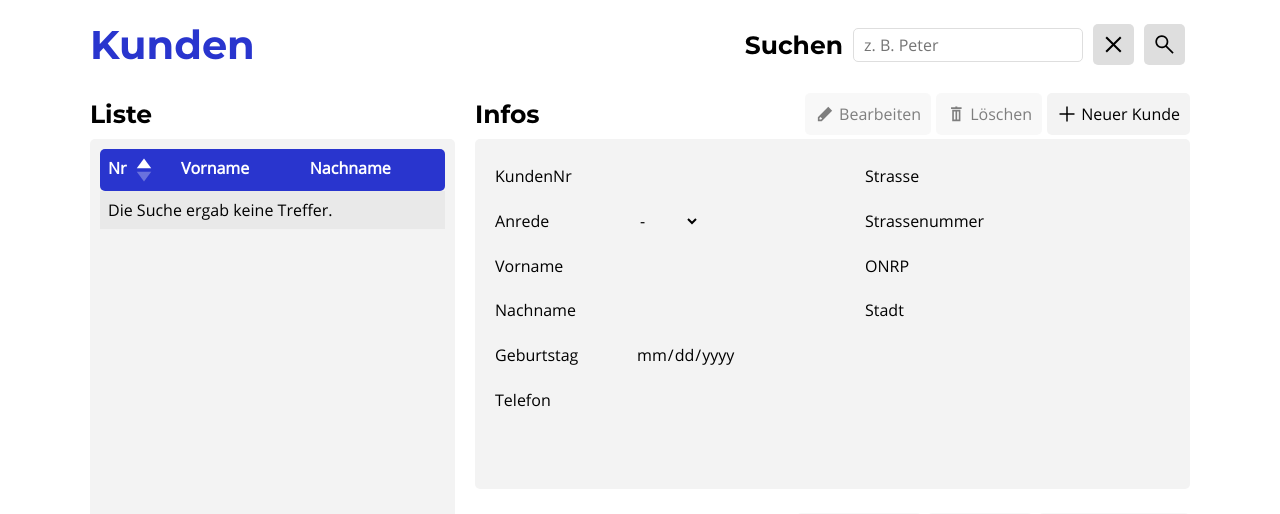
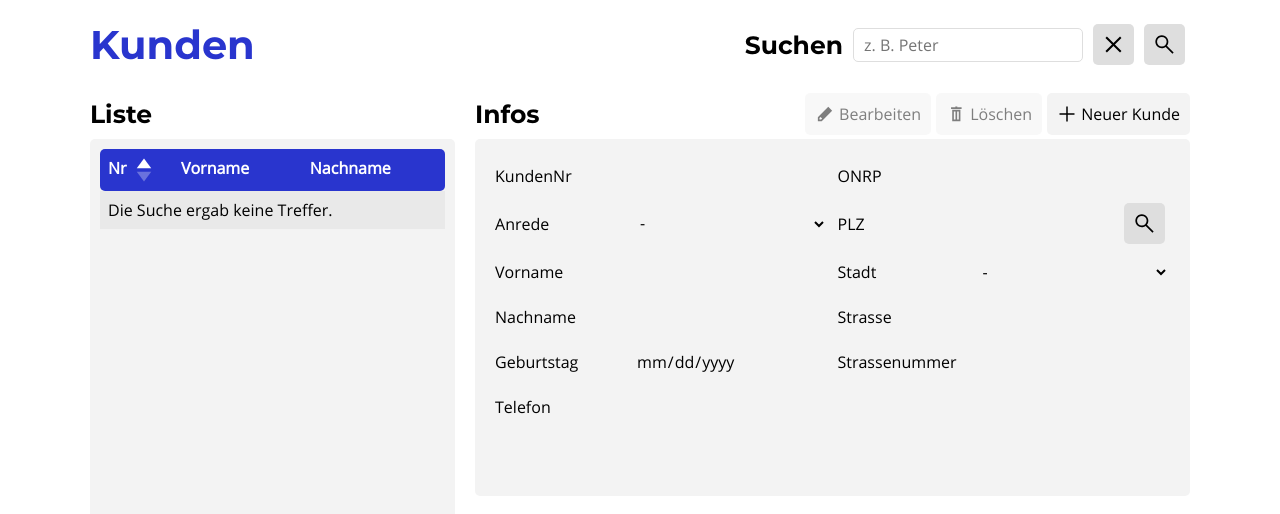
Before and after one commit to MFdesigns/videothek, a PHP site: page /views/CustomerView.php in a window 1280 px wide. Shown: the part 73-587 px from the top of the page. Run offline with PHP 8.4, Linux system fonts and the light colour scheme; the template is opened without the code that fills it, so the values that code supplies are empty; some libraries are stand-ins or nearby versions.

Commit message:
Fixed info styling

```diff
--- a/database/video_library.sql
+++ b/database/video_library.sql
@@ -34,7 +34,7 @@ CREATE TABLE TCustomers (
     CustName VARCHAR(128),
     CustSurname VARCHAR(128),
     CustBirthday DATE,
-    CustPhoneNumber INT,
+    CustPhoneNumber VARCHAR(10),
     CustStreet VARCHAR(128),
     CustStreetNumber VARCHAR(16),
     CustDeleted BOOL DEFAULT false,
@@ -47,7 +47,7 @@ CREATE TABLE TLendings (
     LendFrom DATE,
     LendUntil DATE,
     LendDeleted BOOL,
-    VidNumber INT,
+    VidNumber INT DEFAULT false,
     CustId INT,
     PRIMARY KEY (LendId)
 );
--- a/src/controllers/CustomerAPIController.php
+++ b/src/controllers/CustomerAPIController.php
@@ -176,6 +176,7 @@ class CustomerAPIController extends APIController {
     $customer["street"] = $result["CustStreet"];
     $customer["streetNumber"] = $result["CustStreetNumber"];
     $customer["onrp"] = $result["PlaceONRP"];
+    $customer["plz"] = $result["PlacePLZ"];
     $customer["city"] = $result["PlaceCity"];
     $customer["href"] = $href;
 
@@ -198,6 +199,7 @@ class CustomerAPIController extends APIController {
       isset($data["birthday"]) &&
       isset($data["phone"]) &&
       isset($data["street"]) &&
+      isset($data["onrp"]) &&
       isset($data["streetNumber"])
     ) {
       // Validate customer data
@@ -206,6 +208,7 @@ class CustomerAPIController extends APIController {
       $validBirthday = "/^[0-9]{4}-(0[1-9]{1}|1[0-2]{1})-(0[1-9]{1}|1[0-9]{1}|2[0-9]{1}|3[01]{1})$/";
       $validPhone = "/^[0-9]{10}$/";
       $validStreetNumber = "/^[0-9]+[a-zA-Z]*$/";
+      $validONRP = "/^[1-9]{1}[0-9]{2,3}$/";
 
       if (
         preg_match($validTitle, $data["title"]) === 0 ||
@@ -214,6 +217,7 @@ class CustomerAPIController extends APIController {
         preg_match($validBirthday, $data["birthday"]) === 0 ||
         preg_match($validPhone, $data["phone"]) === 0 ||
         preg_match($validName, $data["street"]) === 0 ||
+        preg_match($validONRP, $data["onrp"]) === 0 ||
         preg_match($validStreetNumber, $data["streetNumber"]) === 0
       ) {
         return false;
--- a/src/css/customer_style.css
+++ b/src/css/customer_style.css
@@ -395,37 +395,20 @@ tbody tr:nth-child(odd) {
 
 .info-form__inputs {
   display: grid;
-  grid-template-columns: 1fr 1fr;
+  grid-template-columns: 120px 1fr 120px 1fr;
   grid-template-rows: repeat(6, auto);
-  grid-template-areas:
-  "id         street"
-  "title      street-number"
-  "name       onrp"
-  "surname    city"
-  "birthday   ."
-  "phone      ."
-  ;
   row-gap: 10px;
   column-gap: 10px;
-  width: 100%;
-}
-
-.info-form__item {
-  display: flex;
-  flex-direction: row;
   align-items: center;
 }
 
-.info-form__item > label {
-  width: 130px;
-}
-
 .info-form__input {
+  width: 100%;
+  min-width: 0;
   padding: 5px 10px 5px 10px;
   background-color: white;
   border: 1px solid var(--grey-color);
   border-radius: 5px;
-  width: auto;
 }
 .info-form__input:hover:disabled {
   cursor: default;
@@ -438,36 +421,107 @@ tbody tr:nth-child(odd) {
 }
 
 /* All customer info inputs */
-.cust-id {
-  grid-area: id;
+#cust-id-label {
+  grid-column: 1;
+  grid-row: 1;
 }
-.cust-title {
-  grid-area: title;
+#cust-id-input {
+  grid-column: 2;
+  grid-row: 1;
 }
-.cust-name {
-  grid-area: name;
+
+#cust-title-label {
+  grid-column: 1;
+  grid-row: 2;
 }
-.cust-surname {
-  grid-area: surname;
+#cust-title-input {
+  grid-column: 2;
+  grid-row: 2;
 }
-.cust-birthday {
-  grid-area: birthday;
+
+#cust-name-label {
+  grid-column: 1;
+  grid-row: 3;
 }
-.cust-phone {
-  grid-area: phone;
+#cust-name-input {
+  grid-column: 2;
+  grid-row: 3;
 }
-.cust-street {
-  grid-area: street;
+
+#cust-surname-label {
+  grid-column: 1;
+  grid-row: 4;
 }
-.cust-street-number {
-  grid-area: street-number;
+#cust-surname-input {
+  grid-column: 2;
+  grid-row: 4;
 }
-.cust-onrp {
-  grid-area: onrp;
+
+#cust-birthday-label {
+  grid-column: 1;
+  grid-row: 5;
 }
-.cust-city {
-  grid-area: city;
+#cust-birthday-input {
+  grid-column: 2;
+  grid-row: 5;
 }
+
+#cust-phone-label {
+  grid-column: 1;
+  grid-row: 6;
+}
+#cust-phone-input {
+  grid-column: 2;
+  grid-row: 6;
+}
+
+#cust-onrp-label {
+  grid-column: 3;
+  grid-row: 1;
+}
+#cust-onrp-input {
+  grid-column: 4;
+  grid-row: 1;
+}
+
+#cust-plz-label {
+  grid-column: 3;
+  grid-row: 2;
+}
+#plz-search {
+  display: flex;
+  flex-direction: row;
+  grid-column: 4;
+  grid-row: 2;
+}
+
+#cust-city-label {
+  grid-column: 3;
+  grid-row: 3;
+}
+#cust-city-input {
+  grid-column: 4;
+  grid-row: 3;
+}
+
+#cust-street-label {
+  grid-column: 3;
+  grid-row: 4;
+}
+#cust-street-input {
+  grid-column: 4;
+  grid-row: 4;
+}
+
+#cust-street-number-label {
+  grid-column: 3;
+  grid-row: 5;
+}
+#cust-street-number-input {
+  grid-column: 4;
+  grid-row: 5;
+}
+
 
 .info-form__action {
   visibility: hidden;
@@ -494,8 +548,24 @@ tbody tr:nth-child(odd) {
   left: 0;
   height: 100%;
   width: 100%;
-  background-color: var(--grey-color);
+  background-color: var(--not-quite-white);
   border-radius: 5px;
+  padding: 20px;
+}
+
+#cust-lending-form {
+  display: grid;
+  grid-template-columns: 1fr 1fr;
+  grid-template-rows: repeat(4, auto);
+  row-gap: 10px;
+  column-gap: 10px;
+  margin: 20px 0 0 0;
+}
+
+.cust-lending-form__actions {
+  justify-self: end;
+  grid-column: 2;
+  grid-row: 4;
 }
 
 /* Footer */
--- a/src/models/CustomerModel.php
+++ b/src/models/CustomerModel.php
@@ -33,7 +33,11 @@ class CustomerModel {
    * @return PDOStatement
    */
   function search($keyword, $orderBy = "CustId", $direction = "ASC") {
-    $sql = "SELECT CustId, CustName, CustSurname FROM TCustomers WHERE CustDeleted = false AND (CustId LIKE '$keyword' OR CustName LIKE '%$keyword%' OR CustSurname LIKE '%$keyword%') ORDER BY $orderBy $direction";
+    $sql = "SELECT CustId, CustName, CustSurname
+            FROM TCustomers
+            WHERE CustDeleted = false
+            AND (CustId LIKE '$keyword' OR CustName LIKE '%$keyword%' OR CustSurname LIKE '%$keyword%')
+            ORDER BY $orderBy $direction";
     $result = $this->conn->query($sql);
     return $result;
   }
@@ -45,7 +49,9 @@ class CustomerModel {
    * @return string[]
    */
   function getById($custId) {
-    $sql = "SELECT CustId, CustTitle, CustName, CustSurname, CustBirthday, CustPhoneNumber, CustStreet, CustStreetNumber, TPlaces.PlaceONRP, PlaceCity FROM TCustomers, TPlaces WHERE TCustomers.PlaceONRP = TPlaces.PlaceONRP AND CustId = $custId AND CustDeleted = false";
+    $sql = "SELECT CustId, CustTitle, CustName, CustSurname, CustBirthday, CustPhoneNumber, CustStreet, CustStreetNumber, TPlaces.PlaceONRP, PlaceCity, PlacePLZ
+    FROM TCustomers, TPlaces
+    WHERE TCustomers.PlaceONRP = TPlaces.PlaceONRP AND CustId = $custId AND CustDeleted = false";
     $result = $this->conn->query($sql);
     return $result->fetch(PDO::FETCH_ASSOC);
   }
@@ -58,7 +64,16 @@ class CustomerModel {
    * @return PDOStatement
    */
   function updateById($id, $data) {
-    $sql = "UPDATE TCustomers SET CustTitle='" . $data["title"] . "', CustName='" . $data["name"] . "', CustSurname='" . $data["surname"] . "', CustBirthday='" . $data["birthday"] . "', CustPhoneNumber='" . $data["phone"] . "', CustStreet='" . $data["street"] . "', CustStreetNumber='" . $data["streetNumber"] . "' WHERE CustId=$id";
+    $sql = "UPDATE TCustomers
+            SET CustTitle='" . $data["title"] . "',
+            CustName='" . $data["name"] . "',
+            CustSurname='" . $data["surname"] . "',
+            CustBirthday='" . $data["birthday"] . "',
+            CustPhoneNumber='" . $data["phone"] . "',
+            CustStreet='" . $data["street"] . "',
+            PlaceONRP=" . $data["onrp"] . ",
+            CustStreetNumber='" . $data["streetNumber"] . "'
+            WHERE CustId=$id";
     $result = $this->conn->query($sql);
     return $result;
   }
--- a/src/views/CustomerView.php
+++ b/src/views/CustomerView.php
@@ -120,61 +120,60 @@
       <div class="section__content">
         <form id="cust-info-form" class="info-form" action="" data-href="">
           <div class="info-form__inputs">
+            <!-- Customer id -->
+            <label id="cust-id-label" class="text--dark" for="cust-id-input">KundenNr</label>
+            <input name="id" id="cust-id-input" class="info-form__input text--dark" type="text" autocomplete="off" readonly required>
 
-            <div class="cust-id info-form__item">
-              <!-- Customer ID -->
-              <label class="text--dark" for="cust-id__input">KundenNr</label>
-              <input name="id" id="cust-id__input" class="info-form__input text--dark" type="text" autocomplete="off" readonly required>
+            <!-- Title -->
+            <label id="cust-title-label" class="text--dark" for="cust-title-input">Anrede</label>
+            <select name="title" id="cust-title-input" class="info-form__input text--dark cust-info-item-editable" disabled required>
+              <option value="" selected>-</option>
+              <option value="Frau">Frau</option>
+              <option value="Herr">Herr</option>
+            </select>
+
+            <!-- Name -->
+            <label id="cust-name-label" class="text--dark" for="cust-name-input">Vorname</label>
+            <input name="name" id="cust-name-input" class="info-form__input text--dark cust-info-item-editable" type="text" autocomplete="off" title="Darf nur aus Buchstaben bestehen und länger als 2 Zeichen sein" pattern="^[^\d]{2,}$" readonly required>
+
+            <!-- Surname -->
+            <label id="cust-surname-label" class="text--dark" for="cust-surname-input">Nachname</label>
+            <input name="surname" id="cust-surname-input" class="info-form__input text--dark cust-info-item-editable" type="text" autocomplete="off" title="Darf nur aus Buchstaben bestehen und länger als 2 Zeichen sein" pattern="^[^\d]{2,}$" readonly required>
+
+            <!-- birthday -->
+            <label id="cust-birthday-label" class="text--dark" for="cust-birthdaylinput">Geburtstag</label>
+            <input name="birthday" id="cust-birthday-input" class="info-form__input text--dark cust-info-item-editable" type="date" autocomplete="off" readonly required>
+
+            <!-- phone -->
+            <label id="cust-phone-label" class="text--dark" for="cust-phone-input">Telefon</label>
+            <input name="phone" id="cust-phone-input" class="info-form__input text--dark cust-info-item-editable" type="text" autocomplete="off" title="Darf nur aus Zahlen bestehen und 10 Zeichen lang sein" pattern="^[\d]{10}$" readonly required>
+
+            <!-- ONRP -->
+            <label id="cust-onrp-label" class="text--dark" for="cust-onrp-input">ONRP</label>
+            <input name="onrp" id="cust-onrp-input" type="text" class="info-form__input text--dark" autocomplete="off" readonly required>
+
+            <!-- PLZ -->
+            <label id="cust-plz-label" class="text--dark" for="cust-plz-input">PLZ</label>
+            <div id="plz-search">
+              <input id="cust-plz-input" type="text" class="info-form__input text--dark cust-info-item-editable" autocomplete="off" readonly required>
+              <button type="button" id="plz-search-btn" class="icon-button">
+                <img src="/res/icons/search_icon.svg" alt="Kunden durchsuchen Icon">
+              </button>
             </div>
-            <div class="cust-title info-form__item">
-              <!-- Customer title -->
-              <label class="text--dark" for="cust-title__input">Anrede</label>
-              <select name="title" id="cust-title__input" class="info-form__input text--dark cust-info-item-editable" disabled required>
-                <option value="" selected>-</option>
-                <option value="Frau">Frau</option>
-                <option value="Herr">Herr</option>
-              </select>
-            </div>
-            <div class="cust-name info-form__item">
-              <!-- Customer name -->
-              <label class="text--dark" for="cust-name__input">Vorname</label>
-              <input name="name" class="info-form__input text--dark cust-info-item-editable" type="text" id="cust-name__input" autocomplete="off" title="Darf nur aus Buchstaben bestehen und länger als 2 Zeichen sein" pattern="^[^\d]{2,}$" readonly required>
-            </div>
-            <div class="cust-surname info-form__item">
-              <!-- Customer surname -->
-              <label class="text--dark" for="cust-surname__input">Nachname</label>
-              <input name="surname" class="info-form__input text--dark cust-info-item-editable" type="text" id="cust-surname__input" autocomplete="off" title="Darf nur aus Buchstaben bestehen und länger als 2 Zeichen sein" pattern="^[^\d]{2,}$" readonly required>
-            </div>
-            <div class="cust-birthday info-form__item">
-              <!-- Customer birthday -->
-              <label class="text--dark" for="cust-birthday__input">Geburtstag</label>
-              <input name="birthday" class="info-form__input text--dark cust-info-item-editable" type="date" id="cust-birthday__input" autocomplete="off" readonly required>
-            </div>
-            <div class="cust-phone info-form__item">
-              <!-- Customer phone -->
-              <label class="text--dark" for="cust-phone__input">Telefon</label>
-              <input name="phone" class="info-form__input text--dark cust-info-item-editable" type="text" id="cust-phone__input" autocomplete="off" title="Darf nur aus Zahlen bestehen und 10 Zeichen lang sein" pattern="^[\d]{10}$" readonly required>
-            </div>
-            <div class="cust-street info-form__item">
-              <!-- Customer street -->
-              <label class="text--dark" for="cust-street__input">Strasse</label>
-              <input name="street" class="info-form__input text--dark cust-info-item-editable" type="text" id="cust-street__input" autocomplete="off" title="Darf nur aus Buchstaben bestehen und länger als 2 Zeichen sein" pattern="^[^\d]{2,}$" readonly required>
-            </div>
-            <div class="cust-street-number info-form__item">
-              <!-- Customer street number -->
-              <label class="text--dark" for="cust-street-number__input">Strassenummer</label>
-              <input name="streetNumber" class="info-form__input text--dark cust-info-item-editable" type="text" id="cust-street-number__input" autocomplete="off" title="Muss mit einer Zahl beginnen, eventuell gefolgt von Buchstaben" pattern="^[\d]+[a-zA-Z]*$" readonly required>
-            </div>
-            <div class="cust-onrp info-form__item">
-              <!-- Customer ONRP -->
-              <label class="text--dark" for="cust-onrp__input">ONRP</label>
-              <input name="onrp" type="text" id="cust-onrp__input" class="info-form__input text--dark" autocomplete="off" readonly required>
-            </div>
-            <div class="cust-city info-form__item">
-              <!-- Customer city -->
-              <label class="text--dark" for="cust-city__input">Stadt</label>
-              <input name="city" type="text" id="cust-city__input" class="info-form__input text--dark" autocomplete="off" readonly required>
-            </div>
+
+            <!-- City -->
+            <label id="cust-city-label" class="text--dark" for="cust-city-input">Stadt</label>
+            <select id="cust-city-input" class="info-form__input text--dark cust-info-item-editable" disabled required>
+              <option value="" selected>-</option>
+            </select>
+
+            <!-- Street -->
+            <label id="cust-street-label" class="text--dark" for="cust-street-input">Strasse</label>
+            <input name="street" id="cust-street-input" class="info-form__input text--dark cust-info-item-editable" type="text" autocomplete="off" title="Darf nur aus Buchstaben bestehen und länger als 2 Zeichen sein" pattern="^[^\d]{2,}$" readonly required>
+
+            <!-- Street number -->
+            <label id="cust-street-number-label" class="text--dark" for="cust-street-number-input">Strassenummer</label>
+            <input name="streetNumber" id="cust-street-number-input" class="info-form__input text--dark cust-info-item-editable" type="text" autocomplete="off" title="Muss mit einer Zahl beginnen, eventuell gefolgt von Buchstaben" pattern="^[\d]+[a-zA-Z]*$" readonly required>
           </div>
 
           <div id="info-context-action" class="info-form__action">
@@ -239,18 +238,26 @@
         </table>
 
         <div class="customer-lending-overlay">
+          <h2 class="title--dark">Neue Ausleihe hinzufügen</h2>
           <form id="cust-lending-form">
-            <h2>Neue Ausleihe hinzufügen</h2>
 
-            <label for="lend-vidId">VideoNr</label>
-            <input id="lend-vidId" name="vidId" type="text" pattern="^[0-9]+$" required>
-            <label for="lend-from">Ausleihdatum</label>
-            <input id="lend-from" name="from" type="date" required>
-            <label for="lend-until">Rückgabedatum</label>
-            <input id="lend-until" name="until" type="date">
+            <label for="lend-vidId" class="text--dark">VideoNr</label>
+            <input id="lend-vidId" class="input text--dark" name="vidId" type="text" pattern="^[0-9]+$" required>
+            <label for="lend-from" class="text--dark">Ausleihdatum</label>
+            <input id="lend-from" class="input text--dark"name="from" type="date" required>
+            <label for="lend-until" class="text--dark">Rückgabedatum</label>
+            <input id="lend-until" class="input text--dark" name="until" type="date">
 
-            <button type="submit" id="lend-save-btn">Speichern</button>
-            <button type="button" id="lend-cancel-btn">Abbrechen</button>
+            <div class="cust-lending-form__actions">
+              <button type="submit" id="lend-save-btn" class="icon-button text--dark">
+                <img src="/res/icons/save_icon.svg" alt="Ausleihe speichern Icon">
+                Speichern
+              </button>
+              <button type="button" id="lend-cancel-btn" class="icon-button text--dark">
+                <img src="/res/icons/cancel_icon.svg" alt="Ausleihe abbrechen Icon">
+                Abbrechen
+              </button>
+            </div>
           </form>
         </div>
       </div>
```
Also changed, not shown: src/js/customerScript.js (+74 -18 lines).
